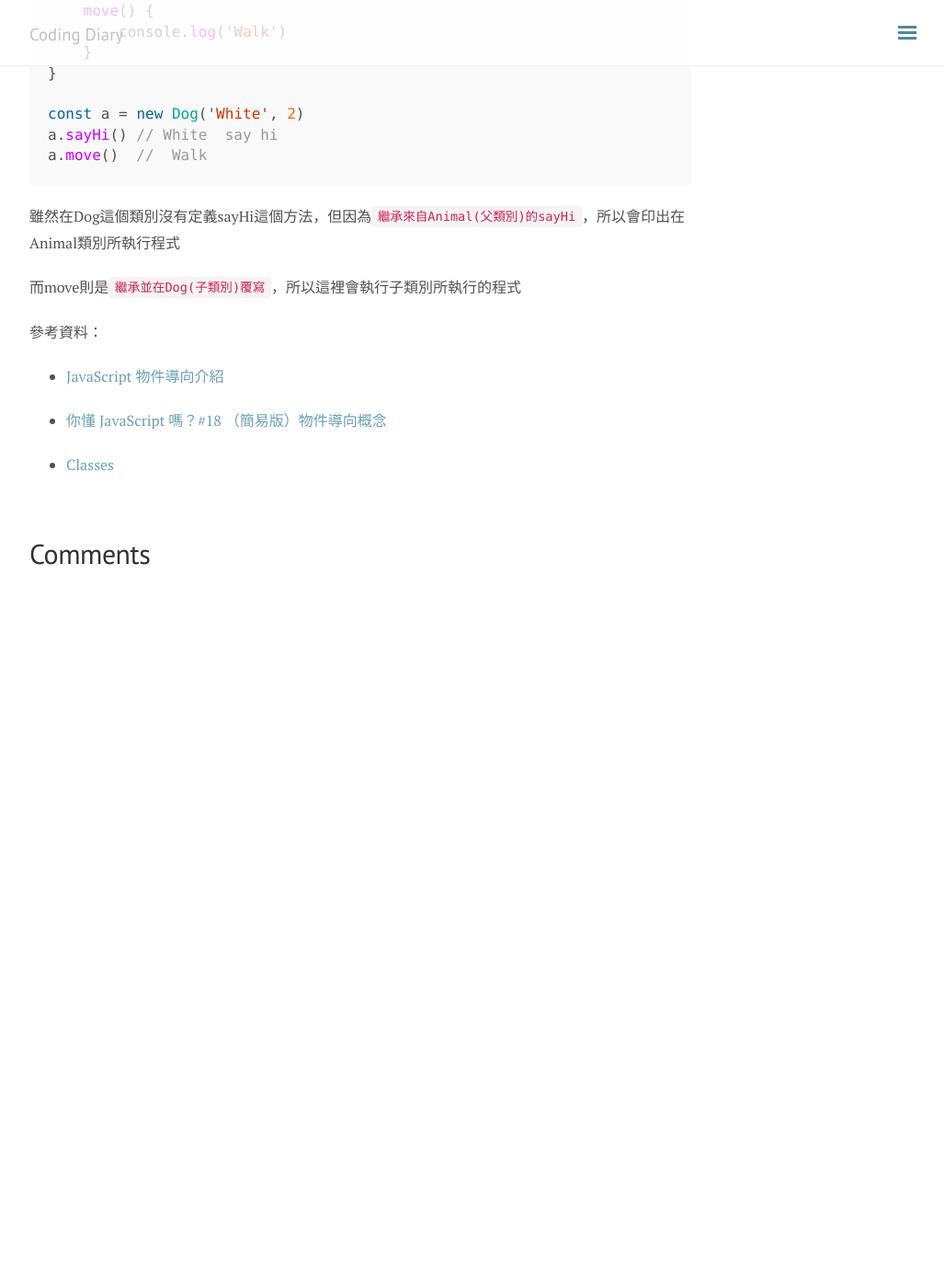
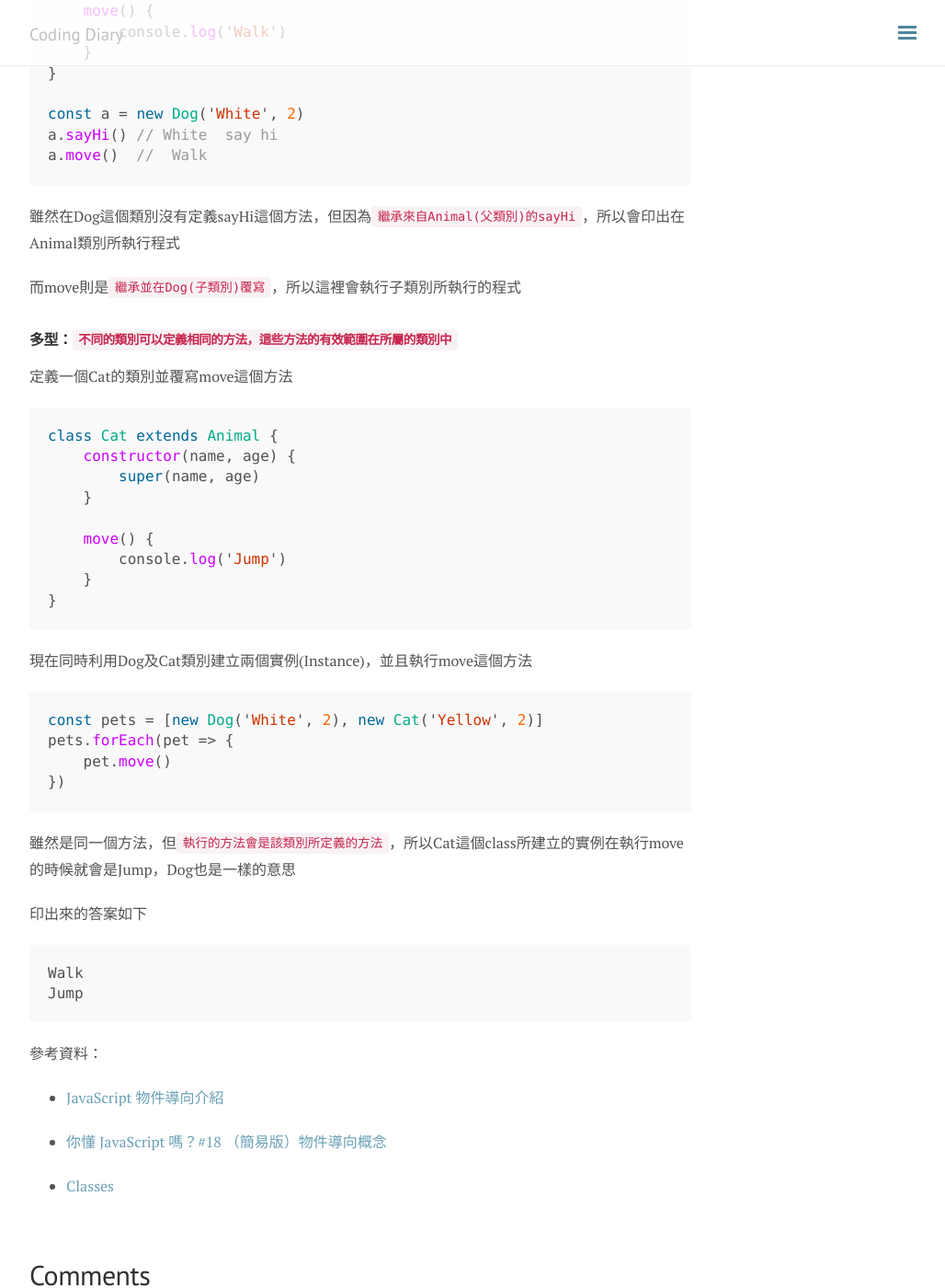
Before and after one commit to david8388/david8388.github.io, a Jekyll site: the page built from _posts/2020-02-03-JavaScript-OOP.md, in a window 1280 px wide and 1400 px high, scrolled down 1510 px. Shown: the whole window at 92% size, without its empty margins (248-1276 px from the left). Built offline with Jekyll 4.4.1, drawn with Linux system fonts in a browser that asks for light colours; nearby versions of some CDN libraries; comment, search, counter and statistics services are not loaded; before the commit the page ends 2140 px from its top, so only the background shows below that.

Commit message:
Add polymorphism content in JavaScript-OOP.md

````diff
--- a/_posts/2020-02-03-JavaScript-OOP.md
+++ b/_posts/2020-02-03-JavaScript-OOP.md
@@ -65,6 +65,41 @@ a.move()  //  Walk
 
 而move則是`繼承並在Dog(子類別)覆寫`，所以這裡會執行子類別所執行的程式
 
+### 多型：`不同的類別可以定義相同的方法，這些方法的有效範圍在所屬的類別中`
+
+定義一個Cat的類別並覆寫move這個方法
+
+```javascript
+class Cat extends Animal {
+    constructor(name, age) {
+        super(name, age)
+    }
+
+    move() {
+        console.log('Jump')
+    }
+}
+```
+
+現在同時利用Dog及Cat類別建立兩個實例(Instance)，並且執行move這個方法
+
+```javascript
+const pets = [new Dog('White', 2), new Cat('Yellow', 2)]
+pets.forEach(pet => {
+    pet.move()
+})
+```
+
+雖然是同一個方法，但`執行的方法會是該類別所定義的方法`，所以Cat這個class所建立的實例在執行move的時候就會是Jump，Dog也是一樣的意思
+
+
+印出來的答案如下
+
+```javascript
+Walk
+Jump
+```
+
 參考資料：
 
 - [JavaScript 物件導向介紹](https://developer.mozilla.org/zh-TW/docs/Web/JavaScript/Introduction_to_Object-Oriented_JavaScript)
````
